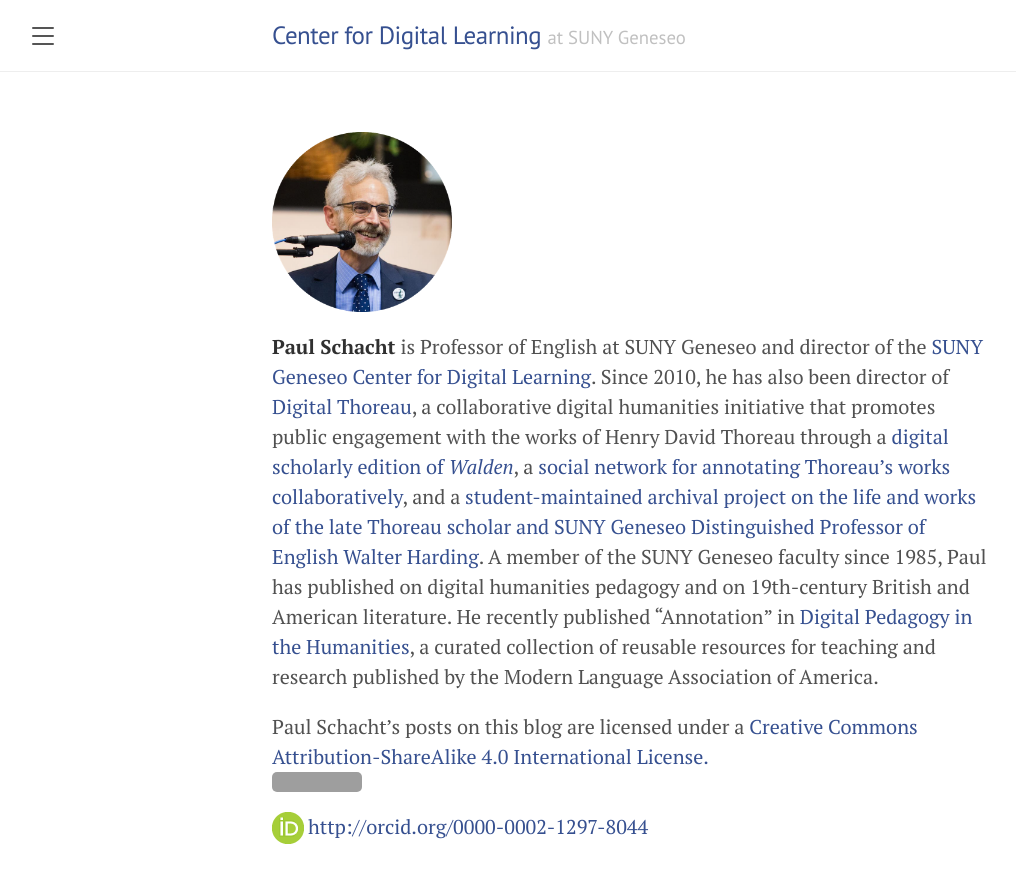
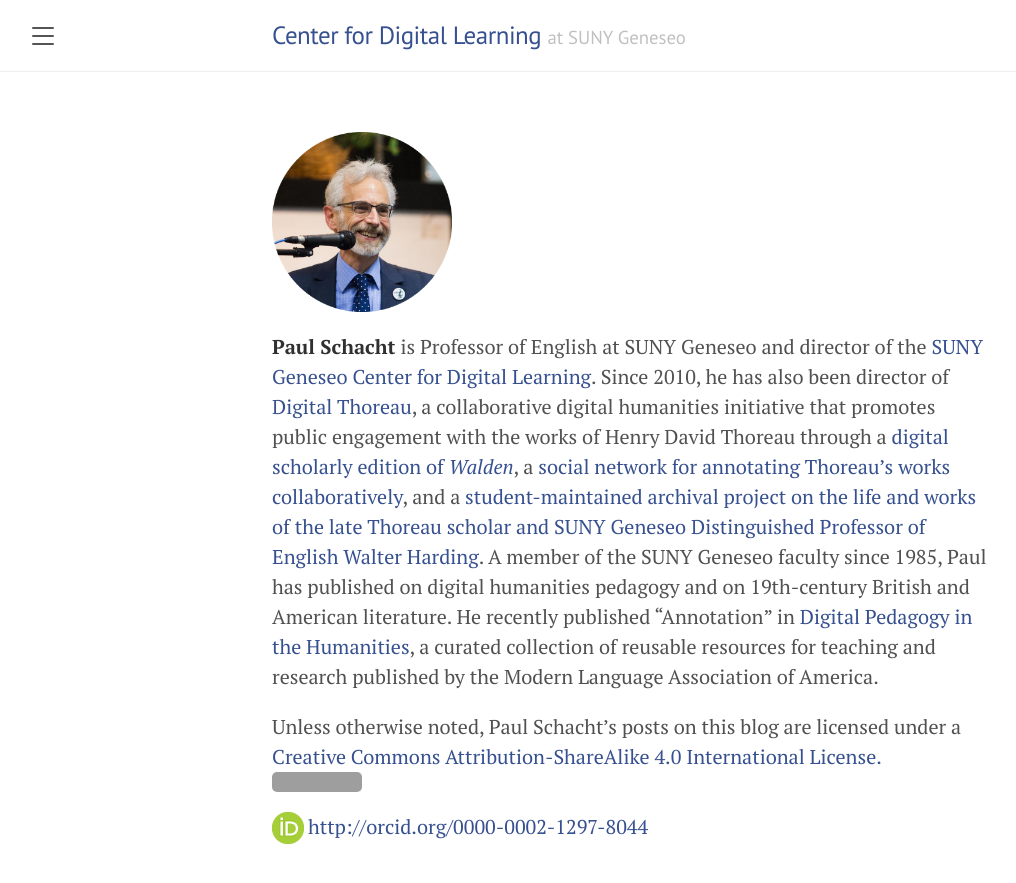
Before and after one commit to cdl-geneseo/cdl-geneseo.github.io, a Jekyll site: the page built from authors/schacht.md, in a window 1280 px wide. Shown: the top 883 px of the page, without its empty margins (8-1024 px from the left). Built offline with Jekyll 4.4.1, drawn with Linux system fonts in a browser that asks for light colours; grey boxes are pictures that could not be loaded.

Commit message:
qualify cc statement

```diff
--- a/authors/schacht.md
+++ b/authors/schacht.md
@@ -7,6 +7,6 @@
 
 **Paul Schacht** is Professor of English at SUNY Geneseo and director of the [SUNY Geneseo Center for Digital Learning](https://www.geneseo.edu/cdl). Since 2010, he has also been director of [Digital Thoreau](http://digitalthoreau.org), a collaborative digital humanities initiative that promotes public engagement with the works of Henry David Thoreau through a [digital scholarly edition of *Walden*](http://digitalthoreau.org/fluid-text-toc/), a [social network for annotating Thoreau's works collaboratively](https://commons.digitalthoreau.org), and a [student-maintained archival project on the life and works of the late Thoreau scholar and SUNY Geneseo Distinguished Professor of English Walter Harding](https://walterharding.org). A member of the SUNY Geneseo faculty since 1985, Paul has published on digital humanities pedagogy and on 19th-century British and American literature. He recently published “Annotation” in [Digital Pedagogy in the Humanities](https://digitalpedagogy.hcommons.org/), a curated collection of reusable resources for teaching and research published by the Modern Language Association of America.
 
-Paul Schacht's posts on this blog are licensed under a <a rel="license" href="http://creativecommons.org/licenses/by-sa/4.0/">Creative Commons Attribution-ShareAlike 4.0 International License.</a><br /><a rel="license" href="http://creativecommons.org/licenses/by-sa/4.0/"><img alt="Creative Commons License" style="border-width:0;" src="https://i.creativecommons.org/l/by-sa/4.0/88x31.png" /></a>
+Unless otherwise noted, Paul Schacht's posts on this blog are licensed under a <a rel="license" href="http://creativecommons.org/licenses/by-sa/4.0/">Creative Commons Attribution-ShareAlike 4.0 International License.</a><br /><a rel="license" href="http://creativecommons.org/licenses/by-sa/4.0/"><img alt="Creative Commons License" style="border-width:0;" src="https://i.creativecommons.org/l/by-sa/4.0/88x31.png" /></a>
 
 <img src="/images/ORCID-iD_icon-32x32.png" alt="ORCID icon" style="float:left;margin-right:.2em;"> <http://orcid.org/0000-0002-1297-8044>
```
